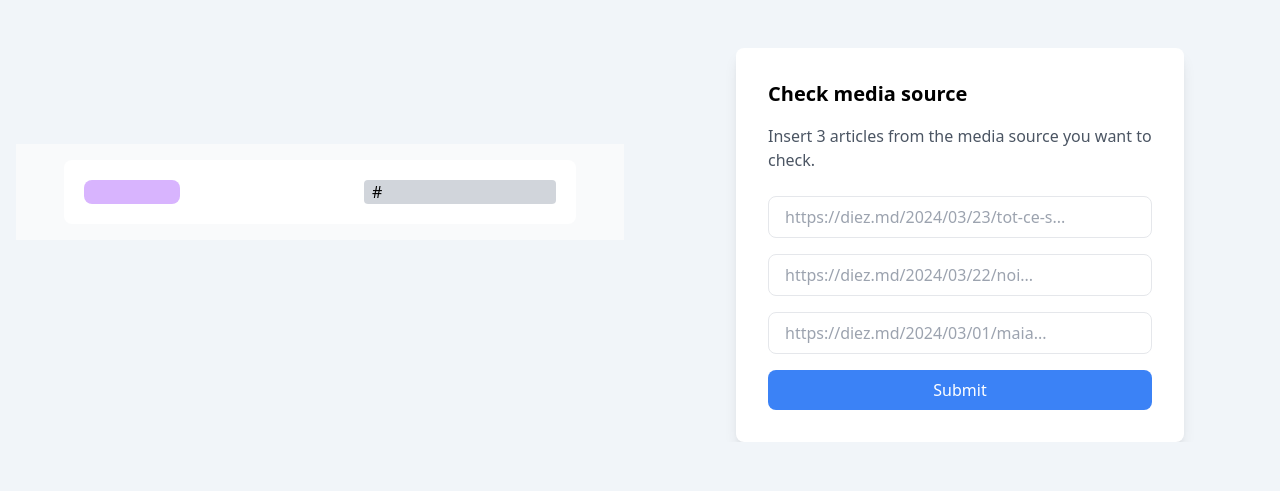
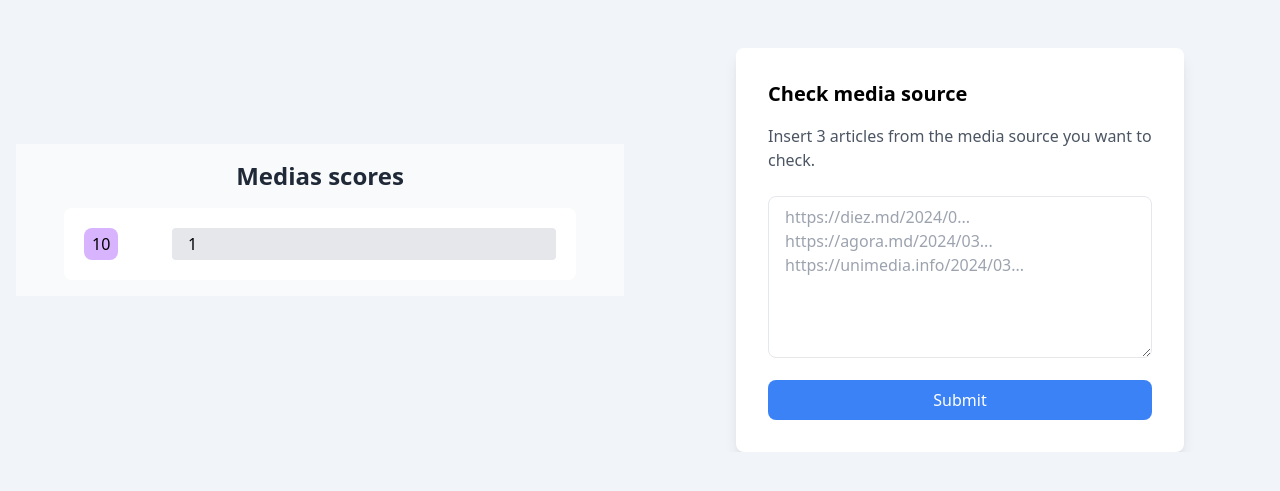
Before and after one commit to strdr4605/news-media-classifier, a Flask app: template app/templates/index.html in a window 1280 px wide. Shown: the part 52-543 px from the top of the page. Run offline with Flask 3, Linux system fonts and the light colour scheme; the template is opened without the code that fills it: most values are stand-ins (such as "Sample title", 1, 10 or a date in 2020); some libraries are stand-ins or nearby versions.

Commit message:
refactor (#16)
* display medias in media list

* parse textarea and get result

* some changes

```diff
--- a/app/app.py
+++ b/app/app.py
@@ -6,35 +6,47 @@ from flask import Flask, render_template, request
 
 app = Flask(__name__)
 
-links_list = []
-
-
 @app.route("/")
 def index():
     conn = get_db_connection()
     rows = conn.execute("SELECT * FROM clickbait_score ORDER BY publisher").fetchall()
     conn.close()
 
-    articles = [
+    medias = [
         (key, aggregate_score(list(group)))
         for key, group in groupby(rows, lambda x: x["publisher"])
     ]
 
-    return render_template("index.html", articles=articles)
-
-
-@app.route("/data")
-def data():
-    return render_template("data.html")
+    return render_template("index.html", medias=sorted(medias, key=lambda x: x[1], reverse=True))
 
 
 @app.route("/submit", methods=["POST"])
 def submit_form():
-    global links_list
-    links = [request.form.get(f"link{i}") for i in range(1, 4)]
-    links_list.extend(links)
-    print("Links list:", links_list)
-    return render_template("result.html", links=links_list)
+    links = request.form.get("links", "").split("\n")
+    conn = get_db_connection()
+
+    for article in links:
+        metadata = get_metadata(article)
+        news_title = metadata["Title"]
+        publisher = metadata["Publisher"]
+        score = get_clickbait_score(news_title)
+        script = f"INSERT OR IGNORE INTO clickbait_score(publisher, article, score) VALUES('{publisher}' ,'{article}', '{score}')"
+        conn.execute(script)
+
+    conn.commit()
+
+    rows = conn.execute("SELECT * FROM clickbait_score ORDER BY publisher").fetchall()
+
+    medias = [
+        (key, aggregate_score(list(group)))
+        for key, group in groupby(rows, lambda x: x["publisher"])
+    ]
+
+    print(medias)
+
+    conn.close()
+
+    return render_template("result.html", medias=sorted(medias, key=lambda x: x[1], reverse=True))
 
 
 @app.route("/news", methods=["POST"])
@@ -53,6 +65,8 @@ def news():
         conn.execute(script)
 
     conn.commit()
+
+
     conn.close()
 
     return "500 Ok"
--- a/app/templates/form.html
+++ b/app/templates/form.html
@@ -6,31 +6,16 @@
         Insert 3 articles from the media source you want to check.
       </p>
       <div class="mb-4">
-        <input
+        <textarea
           type="text"
-          placeholder="https://diez.md/2024/03/23/tot-ce-s..."
-          name="link1"
+          placeholder="https://diez.md/2024/0...
+https://agora.md/2024/03...
+https://unimedia.info/2024/03..."
+          name="links"
+          rows="6"
           required
           class="text-input w-full px-4 py-2 border rounded-lg text-gray-700 focus:border-blue-500"
-        />
-      </div>
-      <div class="mb-4">
-        <input
-          type="text"
-          placeholder="https://diez.md/2024/03/22/noi..."
-          name="link2"
-          required
-          class="text-input w-full px-4 py-2 border rounded-lg text-gray-700 focus:border-blue-500"
-        />
-      </div>
-      <div class="mb-4">
-        <input
-          type="text"
-          placeholder="https://diez.md/2024/03/01/maia..."
-          name="link3"
-          required
-          class="text-input w-full px-4 py-2 border rounded-lg text-gray-700 focus:border-blue-500"
-        />
+        ></textarea>
       </div>
       <button
         type="submit"
--- a/app/templates/index.html
+++ b/app/templates/index.html
@@ -3,10 +3,12 @@
 {% block content %}
     <section class="pt-12 flex flex-col-reverse md:flex-row overflow-y-scroll">
         <div id="left" class="md:w-1/2 pt-6 md:pt-24 p-4">
-            <div class="bg-gray-50  flex items-center justify-center px-8 py-4">
+            <div class="bg-gray-50 flex flex-col gap-4 items-center justify-center px-8 py-4">
+                <h2 class="text-2xl font-bold text-gray-800">Medias scores</h2>
                 <div class="relative w-full max-w-lg">
-                    <div class="relative space-y-4 max-h-[500px] overflow-y-scroll" id="results">
-                        {% for article in articles %}
+                    <div class="relative space-y-4 max-h-[500px] overflow-y-scroll"
+                         id="results">
+                        {% for media in medias %}
                             {% include 'list-item.html' %}
                         {% endfor %}
                     </div>
--- a/app/templates/list-item.html
+++ b/app/templates/list-item.html
@@ -2,7 +2,9 @@
   class="p-5 bg-white rounded-lg flex items-center justify-between space-x-8"
 >
   <div class="flex-1 flex justify-between items-center">
-    <div class="w-24 h-6 rounded-lg bg-purple-300"></div>
-    <div class="min-h-6 w-48 px-2 bg-gray-300 rounded"> {{ link }}</div>
+    <div class="px-2 py-1 rounded-lg bg-purple-300">{{ media[1] | int }}</div>
+    <div class="min-h-6 w-48 md:w-96 px-4 py-1 bg-gray-200 rounded">
+      {{ media[0] }}
+    </div>
   </div>
 </div>
--- a/app/templates/result.html
+++ b/app/templates/result.html
@@ -1,3 +1,3 @@
-{% for link in links %}
+{% for media in medias %}
  {% include 'list-item.html' %}
 {% endfor %}
```
Also changed, not shown: 1 other file.
